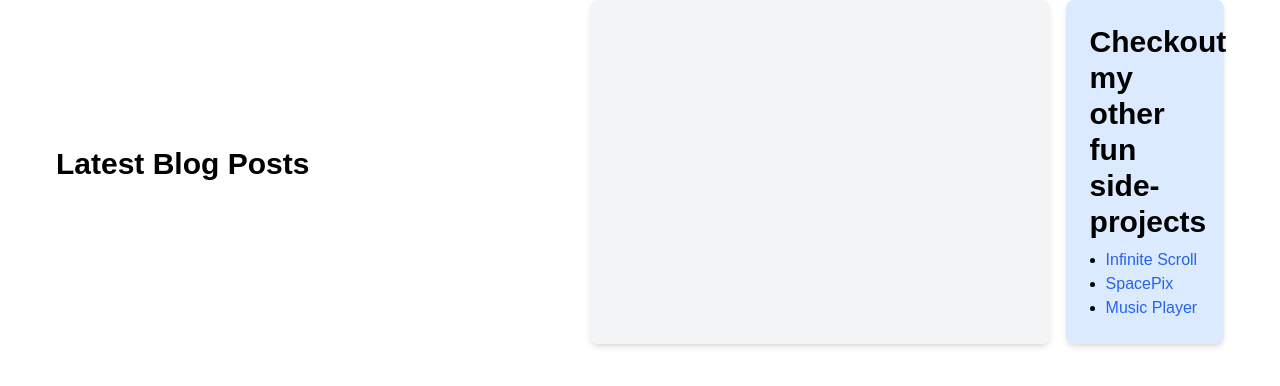
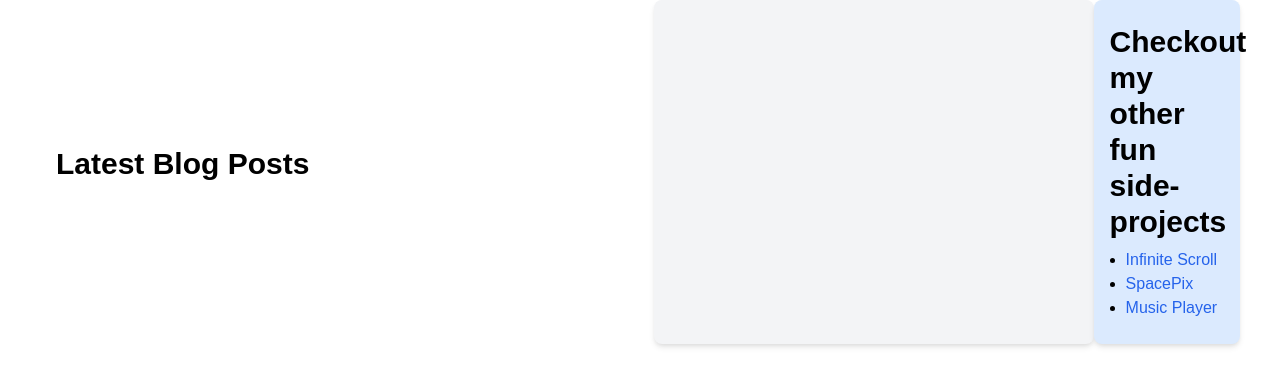
Before and after one commit to varshney-yash/rl-app, a Django app: page /home/ in a window 1280 px wide. Shown: the part 68-454 px from the top of the page. Run offline with Django 4.2, Linux system fonts and the light colour scheme; data that the repository does not hold is empty.

Commit message:
enhance: homepage css

```diff
--- a/blog/templates/blog/home.html
+++ b/blog/templates/blog/home.html
@@ -1,11 +1,31 @@
 {% extends "blog/base.html" %}
 
 {% block content %}
-<main class="container mx-auto mt-6">
-    <h2 class="text-3xl font-semibold mb-4">Latest Blog Posts</h2>
-    <div class="flex justify-center space-x-4">
-        <!-- Blog Posts Section (75%) -->
-        <section class="w-3/4 bg-gray-100 rounded-lg shadow-md p-6" style="max-height: calc(100vh - 200px); overflow-y: auto; overflow-x: hidden;">            <!-- Replace the following with your blog post content -->
+
+<style>
+    @media (max-width: 768px) {
+        .projects-section {
+            display: none;
+        }
+        .blog-posts-section {
+            width: 100%;
+        }
+    }
+
+    img {
+        max-width: 100%;
+        height: auto;
+    }
+</style>
+
+<main class="container mx-auto px-4 mt-6">
+
+    <h2 class="text-2xl md:text-3xl font-semibold mb-4">Latest Blog Posts</h2>
+
+    <div class="flex flex-wrap justify-center -mx-4">
+
+        <!-- Blog Posts Section -->
+        <section class="blog-posts-section flex-1 min-w-full md:min-w-0 md:w-3/4 px-4 bg-gray-100 rounded-lg shadow-md p-6" style="max-height: calc(100vh - 200px); overflow-y: auto;">
             {% for post in posts %}
                 <div class="mb-6 bg-white rounded-lg p-4">
                     <div class="flex items-center space-x-4 mb-2">
@@ -17,48 +37,25 @@
                     {% if post.author == user %}
                         <a class="text-gray-600" href = "{% url 'profile' %}">By {{ post.author }} on {{ post.date_posted }}</a>
                     {% else %}
-                    <a class="text-gray-600" href = "{% url 'anon-profile' post.author.profile.id %}">By {{ post.author }} on {{ post.date_posted }}</a>
+                        <a class="text-gray-600" href = "{% url 'anon-profile' post.author.profile.id %}">By {{ post.author }} on {{ post.date_posted }}</a>
                     {% endif %}
-                    <!-- Render the CKEditor content using the |safe filter -->
                     <div class="text-gray-800">{{ post.content|safe }}</div>
                 </div>
             {% endfor %}
-
         </section>
 
-        <!-- Projects Section (25%) -->
-        <section id="projects-section" class="w-1/4 bg-blue-100 rounded-lg shadow-md p-6">
-            <h2 class="text-3xl font-semibold mb-2">Checkout my other fun side-projects</h2>
-            <!-- Replace the following with links to your projects -->
+        <!-- Projects Section -->
+        <section class="projects-section w-full md:w-1/4 px-4 bg-blue-100 rounded-lg shadow-md p-6">
+            <h2 class="text-2xl md:text-3xl font-semibold mb-2">Checkout my other fun side-projects</h2>
             <ul class="list-disc pl-4">
                 <li><a href="https://varshney-yash.github.io/infiniteScroll/" class="text-blue-600 hover:underline" target=_blank>Infinite Scroll</a></li>
                 <li><a href="https://varshney-yash.github.io/spacePix/" class="text-blue-600 hover:underline" target=_blank>SpacePix</a></li>
                 <li><a href="https://varshney-yash.github.io/musicPlayer/" class="text-blue-600 hover:underline" target=_blank>Music Player</a></li>
-                <!-- Add more project links here -->
             </ul>
         </section>
+
     </div>
+
 </main>
-<script src="https://code.jquery.com/jquery-3.6.0.min.js"></script>
-<script>
-    console.log('js working');
-    $(document).ready(function () {
-        // Check screen width on page load and on window resize
-        function checkScreenSize() {
-            if ($(window).width() <= 768) { // Adjust the screen width as needed
-                $('#projects-section').hide();
-            } else {
-                $('#projects-section').show();
-            }
-        }
 
-        // Initial check
-        checkScreenSize();
-
-        // Check when the window is resized
-        $(window).resize(function () {
-            checkScreenSize();
-        });
-    });
-</script>
 {% endblock content %}
```
